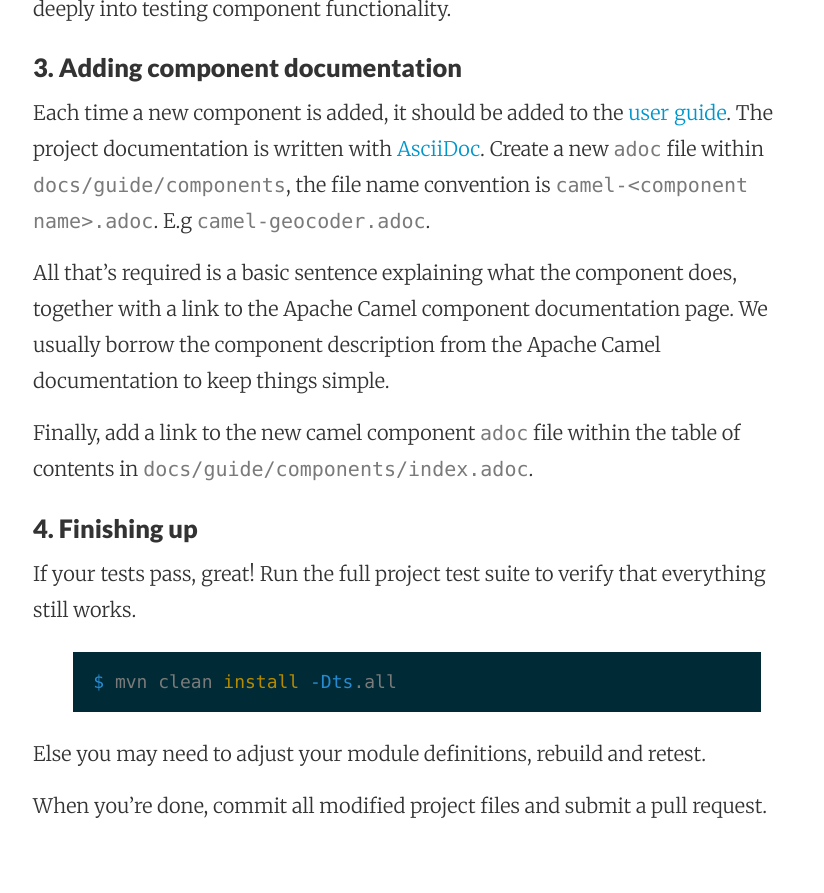
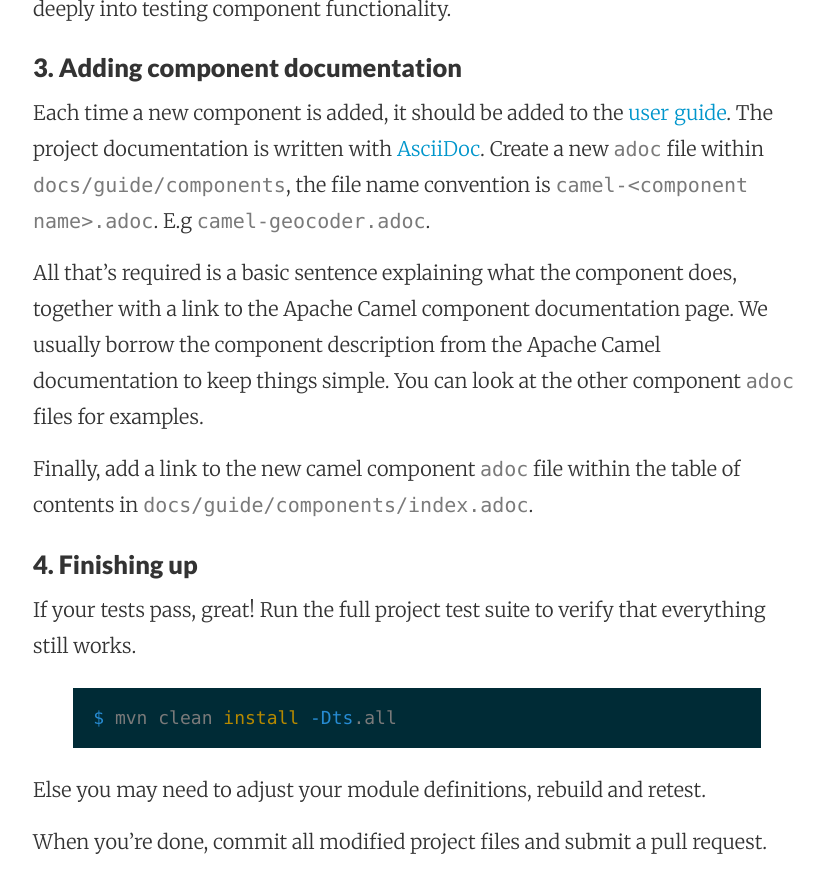
Before and after one commit to jamesnetherton/jamesnetherton.github.io, a Jekyll site: the page built from _posts/2017-09-25-adding-a-new-component-to-the-wildfly-camel-subsystem-part2.md, in a window 1280 px wide and 900 px high, scrolled down 2607 px. Shown: the top 893 px of the window, without its empty margins (223-1047 px from the left). Built offline with Jekyll 4.4.1, drawn with Linux system fonts in a browser that asks for light colours; nearby versions of some CDN libraries.

Commit message:
Incorporate feedback from @ppalaga

```diff
--- a/_posts/2017-09-25-adding-a-new-component-to-the-wildfly-camel-subsystem-part2.md
+++ b/_posts/2017-09-25-adding-a-new-component-to-the-wildfly-camel-subsystem-part2.md
@@ -92,7 +92,7 @@ The aim of the test is to verify that the module definitions we created are corr
 
 Each time a new component is added, it should be added to the [user guide](https://wildfly-extras.github.io/wildfly-camel/). The project documentation is written with [AsciiDoc](http://asciidoctor.org/). Create a new `adoc` file within `docs/guide/components`, the file name convention is `camel-<component name>.adoc`. E.g `camel-geocoder.adoc`.
 
-All that's required is a basic sentence explaining what the component does, together with a link to the Apache Camel component documentation page. We usually borrow the component description from the Apache Camel documentation to keep things simple.
+All that's required is a basic sentence explaining what the component does, together with a link to the Apache Camel component documentation page. We usually borrow the component description from the Apache Camel documentation to keep things simple. You can look at the other component `adoc` files for examples.
 
 Finally, add a link to the new camel component `adoc` file within the table of contents in `docs/guide/components/index.adoc`.
 
```
